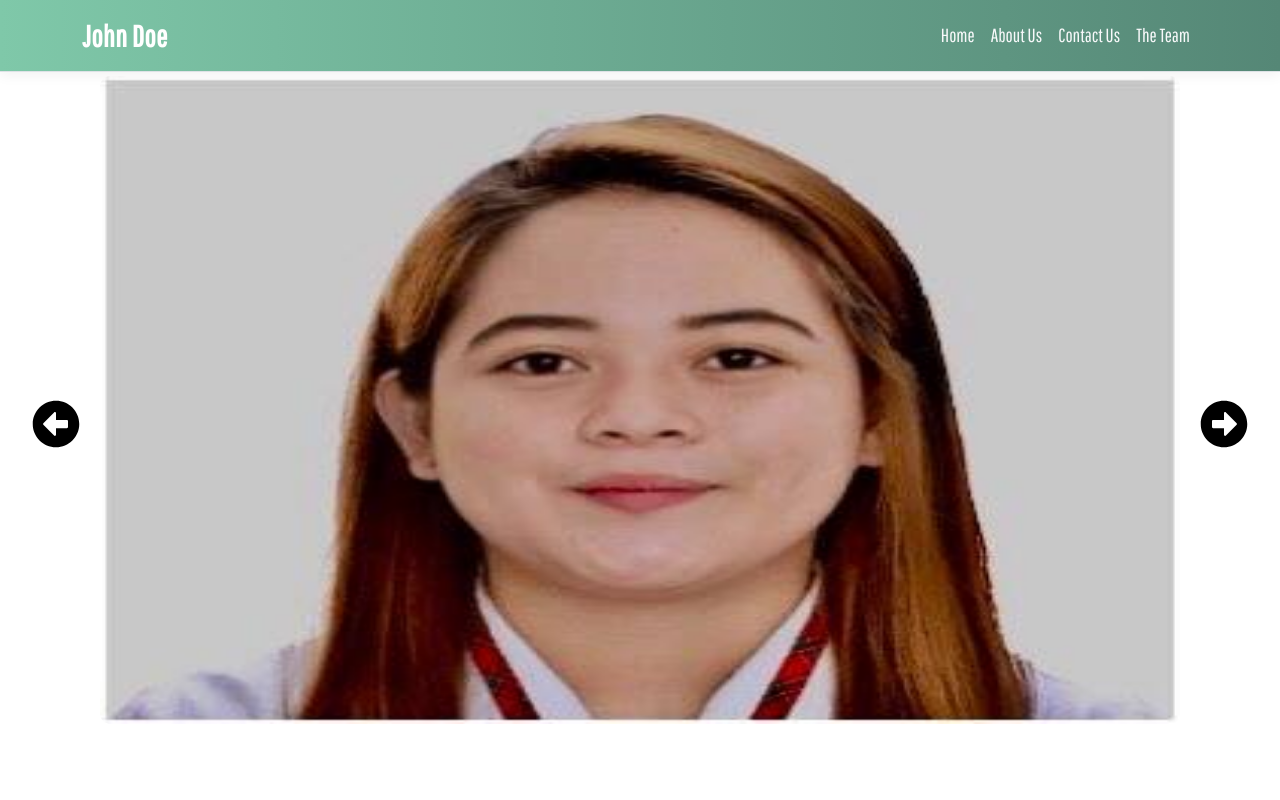
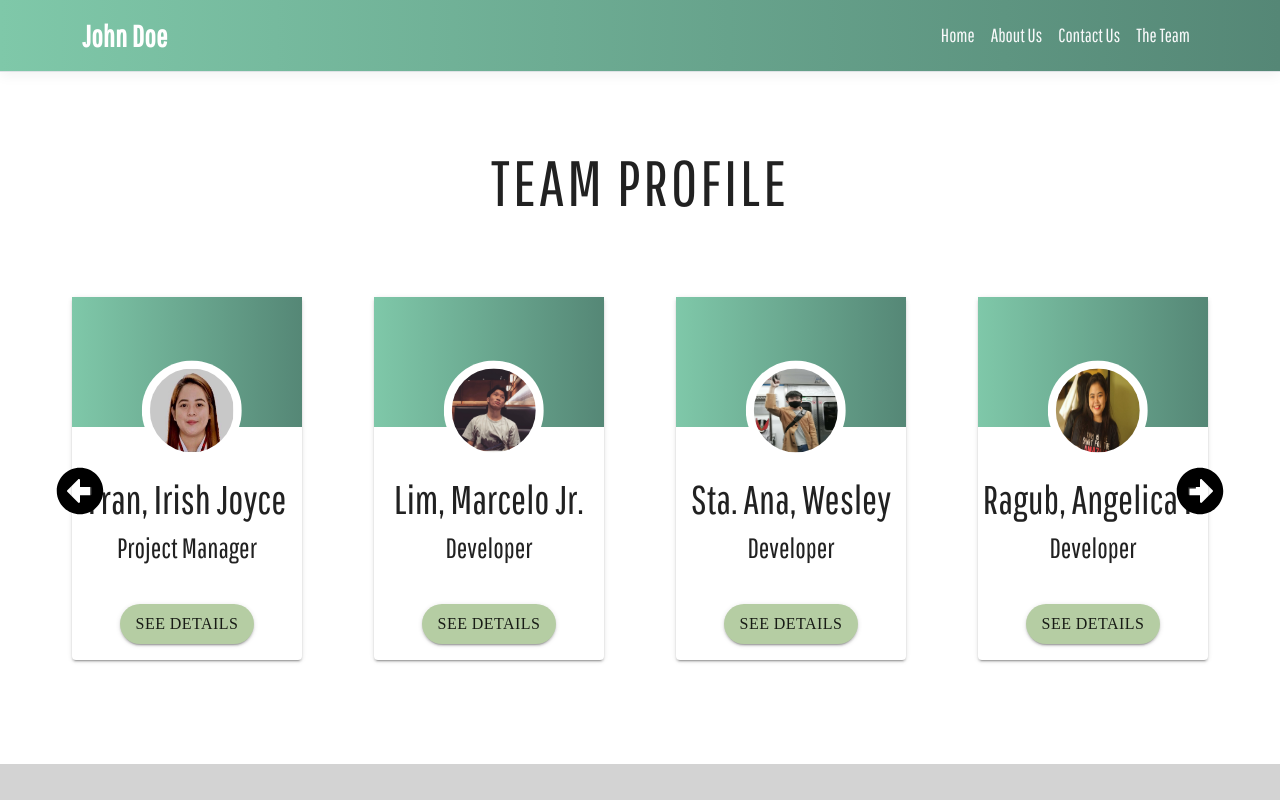
Before and after one commit to arman226/simple-project, a React (Create React App) app: page /Team in a window 1280 px wide. Shown: the top 800 px of the page. Built offline with nearby package versions, Linux system fonts and the light colour scheme.

Commit message:
added some animations in the transitions of pages

```diff
--- a/package.json
+++ b/package.json
@@ -18,7 +18,10 @@
     "react-router": "^5.2.0",
     "react-router-dom": "^5.2.0",
     "react-scripts": "4.0.3",
+    "react-switch": "^6.0.0",
+    "react-transition-group": "^4.4.2",
     "reactstrap": "^8.9.0",
+    "styled-components": "^5.3.0",
     "web-vitals": "^1.1.2"
   },
   "scripts": {
--- a/src/App.js
+++ b/src/App.js
@@ -2,8 +2,11 @@ import React from "react";
 import Routes from "../src/routes";
 import "./App.css";
 
+
 function App() {
-  return <Routes />;
+  return(
+    <Routes />
+  )
 }
 
 export default App;
--- /dev/null
+++ b/src/animations/index.js
@@ -0,0 +1,57 @@
+export const animationOne = {
+    in: {
+        opacity: 1
+    },
+    out: {
+        opacity: 0
+    }
+};
+
+export const animationTwo = {
+    in: {
+        opacity: 1,
+        y: 0,
+        scale: 1
+    },
+    out: {
+        opacity: 0,
+        y: '-100vh',
+        scale: 0.3
+    }
+};
+
+export const animationThree = {
+    in: {
+        opacity: 1,
+        x: -300,
+    },
+    out: {
+        opacity: 0,
+        x: 300
+    },
+    end: {
+        x: 0,
+        opacity: 1
+    }
+};
+
+export const animationFour = {
+    in: {
+        opacity: 1,
+        x: -300,
+        scale: 0.5
+    },
+    out: {
+        opacity: 0,
+        x: 300,
+        scale: 1
+    },
+    end: {
+        x: 0,
+        opacity: 1
+    }
+};
+
+export const transition = {
+    duration: 0.4
+};
--- a/src/components/ProfileComponents/Profile.css
+++ b/src/components/ProfileComponents/Profile.css
@@ -5,7 +5,7 @@
     height: 100px;
     border-radius: 50%;
     padding: 8px;
-    transform: translate(4.5rem, 1.7rem);
+    transform: translate(0.3rem, -.1rem);
 
 }
 .imageContainers img{
@@ -36,7 +36,6 @@
     height: 100%;
     display: flex;
     justify-content: center;
-
     overflow: hidden;
     position: relative;
 }
@@ -48,3 +47,36 @@
     margin-top: 100px;
     margin-bottom: 80px;
 }
+
+.right-arrow {
+    position: absolute;
+    top: 50%;
+    right: 32px;
+    font-size: 3rem;
+    color: #000;
+    z-index: 10;
+    cursor: pointer;
+    user-select: none;
+}
+
+.left-arrow {
+    position: absolute;
+    top: 50%;
+    left: 32px;
+    font-size: 3rem;
+    color: #000;
+    z-index: 10;
+    cursor: pointer;
+    user-select: none;
+}
+
+.slide {
+    opacity: 0;
+    transition-duration: 1s ease;
+}
+
+.slide.active {
+    opacity: 1;
+    transition-duration: 1s;
+    transform: scale(1.08);
+}
--- a/src/components/ProfileComponents/Profile.js
+++ b/src/components/ProfileComponents/Profile.js
@@ -1,17 +1,17 @@
 import React,{useState} from 'react'
-import './Profile.css'
 import { makeStyles } from '@material-ui/core/styles';
 import {COLORS} from '../../styles/color.styles'
-import { Grid,Card,Container,CardMedia,DialogTitle,DialogActions, Typography,Button, Paper, Dialog } from '@material-ui/core';
-import { DialogContent } from '@material-ui/core';
+import { Grid,Container,DialogActions,Button, Paper, Dialog } from '@material-ui/core';
+import {FaArrowAltCircleLeft, FaArrowAltCircleRight } from 'react-icons/fa'
 import ProfileData from './ProfileData';
-
+import './Profile.css'
 
 
 const Profile=({teamProfile})=>{
     const classes = useStyles();
     const [open, setOpen] = React.useState(false);
-    const [current,setCurrent]= useState([]);
+    const [current,setCurrent]= useState([0]);
+    const length = teamProfile.length
     const handleClose = () => {
     setOpen(false);
     };
@@ -22,17 +22,35 @@ const Profile=({teamProfile})=>{
 
     }
 
+    const nextSlide = () => {
+        setCurrent(current === length - 1 ? 0 : current + 1)
+    };
+
+    const prevSlide = () => {
+        setCurrent(current === 0 ? length - 1 : current - 1)
+    };
+    console.log(current)
+    if (!Array.isArray(teamProfile) || teamProfile.length <= 0) {
+        return null;
+    }
+
+
+
     return(
 
     <div className="ProfileSection">
         <div className="Wrap">
-            <Grid container spacing={2}>
+            <section>
+            <FaArrowAltCircleLeft className="left-arrow" onClick={prevSlide} />
+            <FaArrowAltCircleRight className="right-arrow" onClick={nextSlide} />
+            <Grid container spacing={3}>
                 {teamProfile.map((persons,index)=>{
             const {id,name}=persons;
                 return(
                     <Grid item key={index} xs={12} md={6} lg={3}>
+
                         <div className={classes.paper}>
-                            <Paper elevation={2}  >
+                            <Paper elevation={2}>
                         <div className={classes.upper}>
                             <div className="imageContainer">
                             <img src={persons.image} height="100px" width="100px"/>
@@ -51,6 +69,7 @@ const Profile=({teamProfile})=>{
                 )
             })}
             </Grid>
+            </section>
         </div>
             <Dialog onClose={handleClose} aria-labelledby="simple-dialog-title" open={open}>
                 <div className={classes.paper}>
@@ -84,7 +103,7 @@ const useStyles = makeStyles((theme) => ({
     },
     upper:{
         height: "100px",
-
+        padding: "65px",
         background: COLORS.GREEN_GRADIENT2
     },
     all:{
@@ -98,7 +117,7 @@ const useStyles = makeStyles((theme) => ({
     },
     paper:{
         marginTop: theme.spacing(3),
-        padding: theme.spacing(2)
+        padding: theme.spacing(3)
     },
     button:{
         fontSize:'clamp(1rem,2vw,1rem)',
--- a/src/index.js
+++ b/src/index.js
@@ -4,10 +4,13 @@ import "./index.css";
 import "../node_modules/bootstrap/dist/css/bootstrap.min.css";
 import App from "./App";
 import reportWebVitals from "./reportWebVitals";
+import {BrowserRouter as Router} from 'react-router-dom';
 
 ReactDOM.render(
   <React.StrictMode>
+    <Router>
     <App />
+    </Router>
   </React.StrictMode>,
   document.getElementById("root")
 );
--- a/src/pages/AboutUs.js
+++ b/src/pages/AboutUs.js
@@ -6,11 +6,14 @@ import { COLORS } from "../styles/color.styles";
 import tree from "../assets/image/trees1.jpg";
 import environment from "../assets/image/clean-environment.jpg";
 import community from "../assets/image/community.jpg";
+import { motion } from "framer-motion";
+import { animationOne, transition } from "../animations"
 
 const AboutUs = () => {
 const classes = useStyles();
   return (
-    <div className="App">
+    <motion.div initial="out" animate="in" exit="out" variants={animationOne} transition={transition}>
+      <div className="App">
       <div className="cover">
           <div className="content">
             <Grid
@@ -138,7 +141,8 @@ const classes = useStyles();
           </Grid>
         </Container>
       </div>
-    </div>
+      </div>
+    </motion.div>
   )
 };
 
--- a/src/pages/ContactUs.js
+++ b/src/pages/ContactUs.js
@@ -1,9 +1,11 @@
 import React, {useEffect, useState} from "react";
 import { makeStyles, Typography, Collapse, Grid, TextField, Button, createTheme, ThemeProvider} from "@material-ui/core";
 import { COLORS } from "../styles/color.styles";
+import universe from "../assets/video/video-1.mp4";
+import { motion } from 'framer-motion';
+import { animationOne } from '../animations';
+
 import './ContactUs.css';
-import universe from "../assets/video/video-1.mp4";
-
 
 const ContactUs = () => {
   const classes = useStyles();
@@ -29,7 +31,7 @@ const initialValues = {
 }
 const [values,setValues] = useState(initialValues);
   return(
-      <div>
+      <motion.div initial="out" animate="in" exit="out" variants={animationOne}>
         <div className ="hero-container">
         <video src= {universe} autoPlay loop muted></video>
         <Collapse
@@ -100,7 +102,7 @@ const [values,setValues] = useState(initialValues);
               </Grid>
           </Grid>
           </form>
-      </div>
+      </motion.div>
 
   )
 };
--- a/src/pages/Team.js
+++ b/src/pages/Team.js
@@ -1,13 +1,52 @@
 import React from 'react'
-import TeamSlider from '../pages/TeamSlider';
-import { SliderImages } from '../components/SliderImages';
+import Profile from '../components/ProfileComponents/Profile'
+import ProfileData from '../components/ProfileComponents/ProfileData';
+import { makeStyles,Paper, Container,} from '@material-ui/core';
+import { motion } from 'framer-motion';
+import { animationOne } from '../animations';
 
-const Team = () => {
-    return (
-        <div>
-        <TeamSlider slides={SliderImages} />
-        </div>
+import "../App.css"
+import "./TeamSlider.css"
+const Team = ()=>{
+    const classes =useStyles()
+    return(
+    <motion.div initial="out" animate="in" exit="out" variants={animationOne}>
+        <Container component="main" maxWidth="xl">
+            <Paper className={classes.HeroContainer} elevation={0}>
+                <h1 className={classes.Heroh1}>TEAM PROFILE</h1>
+            </Paper>
+        <Profile teamProfile={ProfileData}/>
+        </Container>
+    </motion.div>
     )
 }
+const useStyles = makeStyles((theme)=>({
+    HeroContainer:{
+        display: 'flex',
+        justifyContent: 'center',
+        alignItems: 'center',
+        position: 'relative',
 
-export default Team
+        color: '#00',
+        marginBottom: "-80px"
+    },
+
+    HeroItems:{
+        display: 'flex',
+        justifyContent: 'center',
+        alignItems:'center',
+        textAlign: 'center',
+        color: '#000',
+        fontWeight: 'bold'
+    },
+    Heroh1:{
+        fontSize: 'clamp(1.5rem,6vw,4rem)',
+        marginTop: 'clamp(9rem,6vw,9rem)',
+
+        letterSpacing: '3px',
+       textAlign:"center"
+    },
+
+
+}))
+export default Team;
--- a/src/pages/TeamSlider.js
+++ b/src/pages/TeamSlider.js
@@ -1,5 +1,5 @@
 import React, {useState} from "react";
-import { Container, Grid, Typography, makeStyles, Card, CardContent, CardMedia } from "@material-ui/core";
+import { makeStyles,} from "@material-ui/core";
 import { COLORS } from "../styles/color.styles";
 import { SliderImages } from '../components/SliderImages';
 import {FaArrowAltCircleLeft, FaArrowAltCircleRight } from 'react-icons/fa'
--- a/src/routes/index.js
+++ b/src/routes/index.js
@@ -1,26 +1,39 @@
 import React from "react";
 import { Route } from "react-router";
-import { BrowserRouter as Router } from "react-router-dom";
+import { Switch, useLocation } from "react-router-dom";
 import NavMenu from "../components/Navmenu";
 import Footer from "../components/footer";
+import { AnimatePresence } from "framer-motion";
+import styled from 'styled-components'
 
 import Home from "../pages/Home";
 import AboutUs from "../pages/AboutUs";
 import ContactUs from "../pages/ContactUs";
 import Team from "../pages/Team";
 
+const Section = styled.section `
+    overflow-x: hidden;
+`
 
 const RootRoute = () => {
+  let location = useLocation();
+
   return (
-    <Router>
+
+    <Section>
       <NavMenu />
+      <AnimatePresence exitBeforeEnter>
+      <Switch location={location} key={location.pathname}>
         <Route exact path='/' component={Home} />
         <Route exact path='/Home' component={Home} />
         <Route exact path='/About' component={AboutUs} />
         <Route exact path='/Contact' component={ContactUs} />
         <Route exact path='/Team' component={Team}/>
+      </Switch>
+      </AnimatePresence>
       <Footer/>
-    </Router>
+    </Section>
+
   );
 };
 
```
Also changed, not shown: src/pages/Home.js (+5 -25 lines), 1 other file (tests, documents, lock files or other folders).
